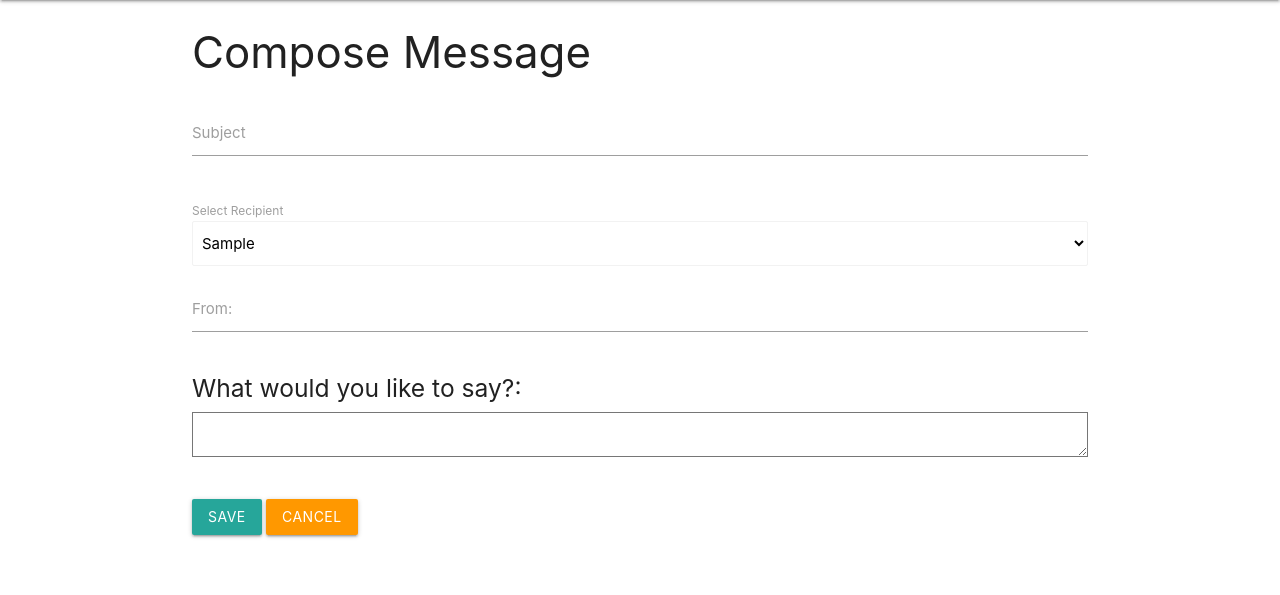
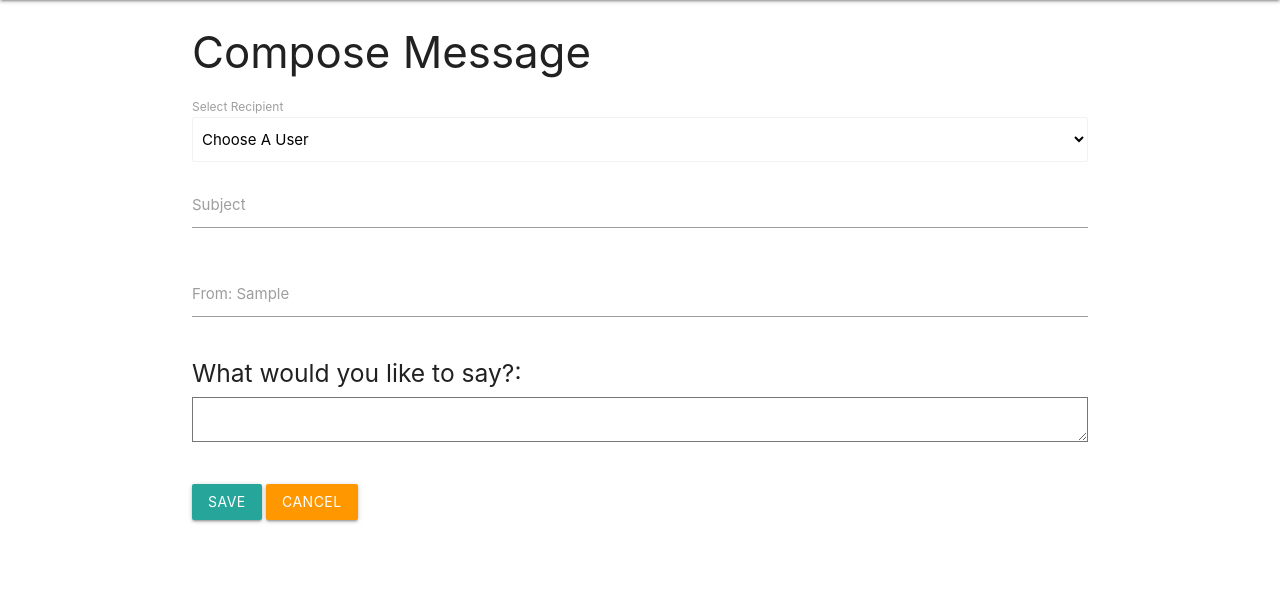
Before and after one commit to TheMaxta/nodeApp, a Node server app: page /profile/messages/add_message in a window 1280 px wide. Shown: the part 64-659 px from the top of the page. Run offline with Node 20, Linux system fonts and the light colour scheme; the visitor is signed in with stand-in values (Sample User, id 1); some libraries are stand-ins or nearby versions.

Commit message:
finished post for messages and get for inbox

```diff
--- a/routes/posts.js
+++ b/routes/posts.js
@@ -37,9 +37,7 @@ router.get('/categories', ensureAuth, async (req, res) => {
 
     categories.forEach(function(i){ categoryNums[i] =  (categoryNums[i]||0) + 1;});
 
-    //testing
-    console.log(categoryNums);
-    //console.log(categories);
+
 
     //this removes duplicates by category. We just want one of each active category
     var uniqueChars = [...new Set(categories)];
--- a/routes/profile.js
+++ b/routes/profile.js
@@ -4,7 +4,7 @@ const express = require("express")
 const router = express.Router()
 const { ensureAuth, ensureGuest } = require("../middleware/auth")
 const Post = require("../models/Post.js")
-const Message = require("../models/Comment.js")
+const Message = require("../models/Message.js")
 const User = require("../models/User.js")
 const nodemon = require("nodemon")
 const { render } = require("express/lib/response")
@@ -76,7 +76,13 @@ router.get('/test', ensureAuth, async (req, res) => {
 
 router.get('/messages', ensureAuth, async (req, res) => {
     try {
+
         const posts = await Post.find({ user: req.user.id }).lean()
+        const myInbox = await Message.find({ receiver: req.user}).lean()
+
+
+        //testing remove later
+        console.log(myInbox)
 
 
         res.render('messagesPage', {
@@ -84,7 +90,7 @@ router.get('/messages', ensureAuth, async (req, res) => {
             name: req.user.firstName,
             lastName: req.user.lastName,
             image: req.user.image,
-
+            myInbox
         })
     } catch (err) {
         console.error(err)
@@ -94,13 +100,13 @@ router.get('/messages', ensureAuth, async (req, res) => {
 
 router.get('/messages/add_message', ensureAuth, async (req, res) => {
     req.body.user = req.user.id
-    const current_user = req.body.user
-
+    const current_user = req.user
 
     const users = await User.find().lean()
-
+    console.log(req.user.firstName)
     res.render('posts/add_message',{
         users,
+        name: req.user.firstName,
         current_user
     })
 
@@ -114,7 +120,25 @@ router.post('/messages/add_message', ensureAuth, async (req, res) => {
 
         req.body.user = req.user.id
 
-        await Message.create(req.body)
+        //await Message.create(req.body)
+
+        req.body.sender = req.user.id
+
+        const user = req.user
+
+        //need to match receiver's name returned by post.body to the user object of the recipient
+        req.body.receiver = await User.findOne({ firstName: req.body.receiver })
+        req.body.sender = await User.findOne({ firstName: user.firstName })
+
+        console.log("\nTest message req.body: ")
+        console.log(req.body)
+
+
+        //req.body.receiver = await User.find( firstName: receiverName)
+        //req.body.sender = req.body.user
+
+        const message = new Message(req.body);
+        await message.save()
 
         res.redirect('/')
 
--- a/views/posts/add_message.hbs
+++ b/views/posts/add_message.hbs
@@ -2,26 +2,37 @@
 <h3>Compose Message</h3>
 <div class="row">
     <form action="/profile/messages/add_message" method="POST" class="col s12">
+
+
+        <div class="row">
+
+                <label>Select Recipient</label>
+                <select name="receiver" id="receiver" class="browser-default">
+                          <option value="" disabled selected>Choose A User</option>
+
+                    {{#each users}}
+                            <option value="{{firstName}}">{{firstName}}</option>
+                    {{/each}}
+                </select>
+        </div>
+
+
         <div class="row">
             <div class="input-field">
                 <input type="text" id="subject" name="subject">
                 <label for="subject">Subject</label>
             </div>
         </div>
-        <div class="row">
-            <label>Select Recipient</label>
-            <select name="category" id="category" class="browser-default">
-                {{#each users}}
-                        <option value="Social Discourse">{{firstName}}</option>
-                {{/each}}
-            </select>
-        </div>
+
         <div class="row">
             <div class="input-field">
-                <input type="text" id="sender" name="sender">
-                <label for="sender">From: {{current_user.firstName}} </label>
+                <select disabled>
+                    <input type="text" id="sender" name="sender">
+                    <label for="sender">From: {{name}} </label>
+                </select>
             </div>
         </div>
+
 
         <div class="row">
             <div class="input-field">
```
Also changed, not shown: views/messagesPage.hbs (+9 -5 lines).
